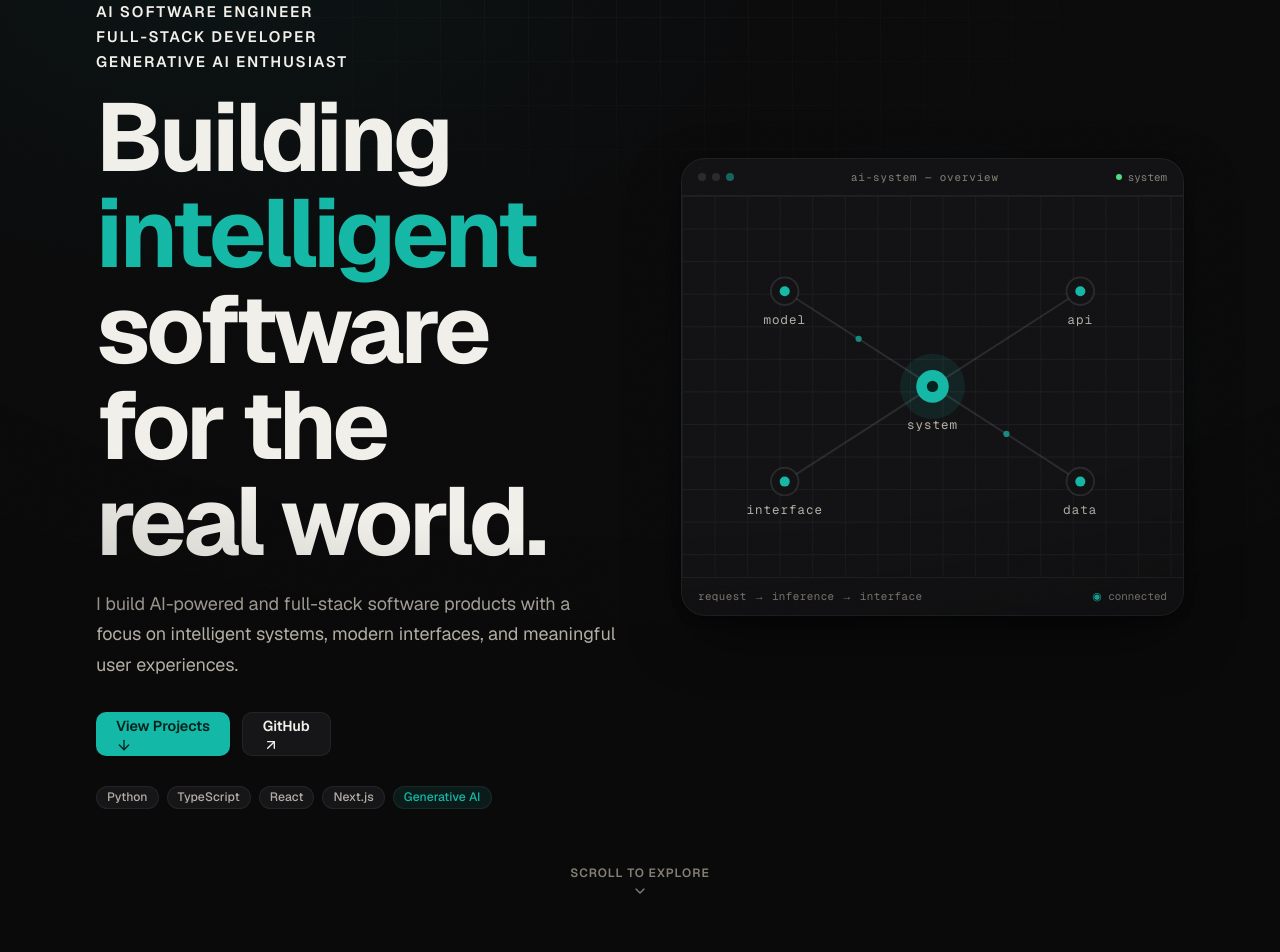
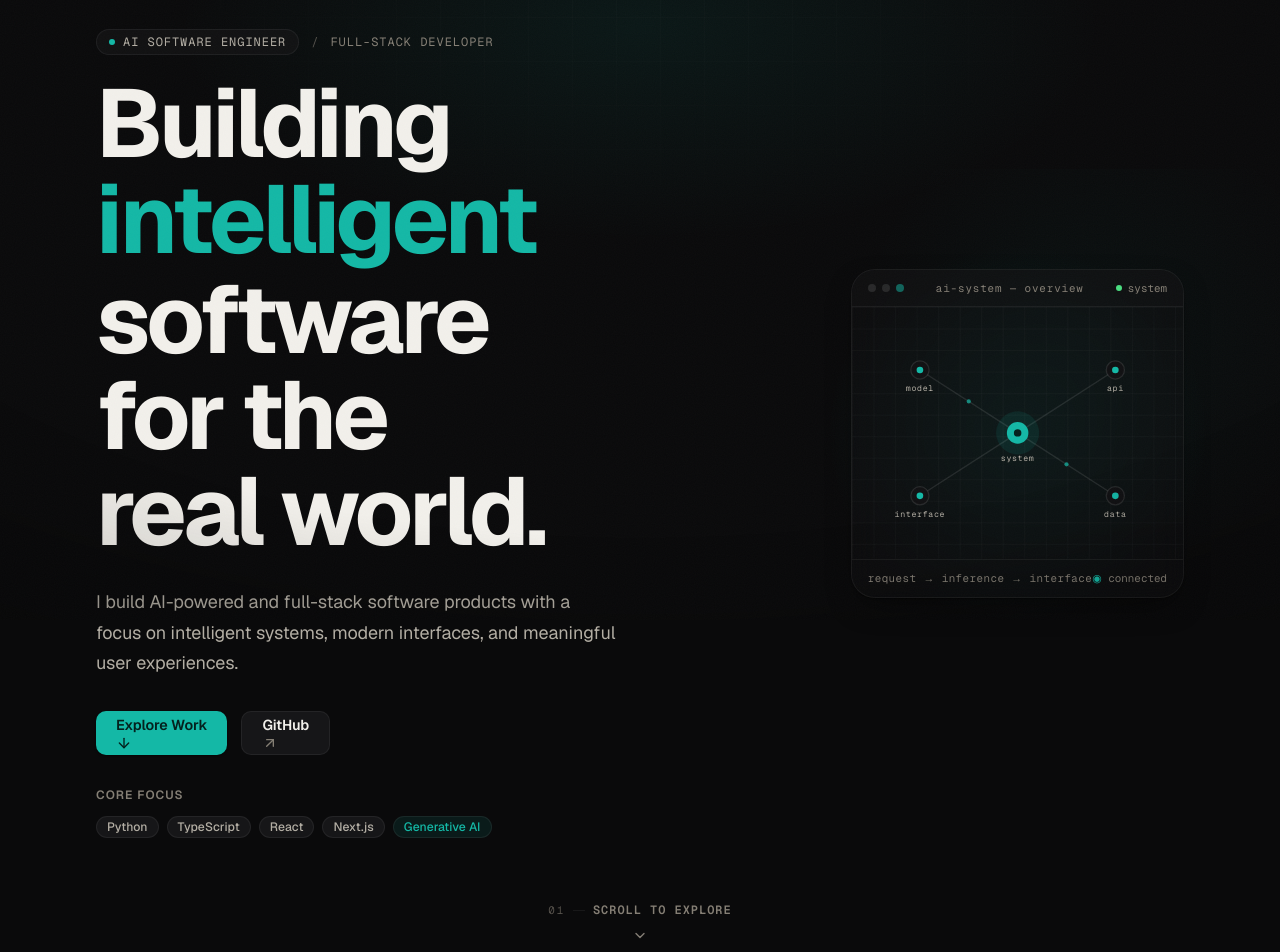
Before and after one commit to santheesh73/Portfolio, a Next.js app: page / in a window 1280 px wide. Shown: the part 180-1132 px from the top of the page. Built offline with nearby package versions, Linux system fonts and the light colour scheme.

Commit message:
feat: transform hero into cinematic opening scene

```diff
--- a/src/components/home/Hero.tsx
+++ b/src/components/home/Hero.tsx
@@ -1,9 +1,11 @@
 import { ArrowDown, ArrowUpRight } from "lucide-react";
-import { ChevronDown } from "lucide-react";
 import { Container } from "@/components/ui/Container";
 import { Button } from "@/components/ui/Button";
 import { Badge } from "@/components/ui/Badge";
 import { FadeIn } from "@/components/motion/FadeIn";
+import { HeroHeading } from "@/components/home/HeroHeading";
+import { HeroScrollWrapper } from "@/components/home/HeroScrollWrapper";
+import { HeroScrollCue } from "@/components/home/HeroScrollCue";
 import { HeroVisual } from "@/components/home/HeroVisual";
 import { profile } from "@/data/profile";
 
@@ -16,70 +18,79 @@ const HERO_TECHNOLOGIES = [
 ];
 
 /**
- * Phase 2 — Premium Hero experience.
- * Server component: entrance motion is delegated to the
- * reduced-motion-aware FadeIn primitive; pointer interaction
- * lives inside the client HeroVisual boundary.
+ * Phase 3 — Cinematic Hero / Opening Scene.
+ * Server component: renders initial semantic HTML, keeps client boundary
+ * strictly inside focused interactive motion components.
  */
 export function Hero() {
   return (
-    <section aria-labelledby="hero-heading" className="relative overflow-clip">
-      {/* Refined background: soft radial depth + fine grid (reduced on mobile) */}
-      <div aria-hidden="true" className="pointer-events-none absolute inset-0">
-        <div className="absolute inset-0 bg-[radial-gradient(52rem_30rem_at_18%_8%,rgba(15,118,110,0.08),transparent_65%)]" />
-        <div className="absolute inset-0 hidden bg-[linear-gradient(to_right,var(--border-subtle)_1px,transparent_1px),linear-gradient(to_bottom,var(--border-subtle)_1px,transparent_1px)] bg-[size:44px_44px] [mask-image:radial-gradient(46rem_30rem_at_50%_0%,black,transparent_75%)] opacity-70 sm:block" />
+    <section
+      aria-labelledby="hero-heading"
+      className="relative flex min-h-[100svh] flex-col justify-between overflow-clip pt-16"
+    >
+      {/* Cinematic Atmosphere (Pure CSS, 0 JS runtime cost) */}
+      <div
+        aria-hidden="true"
+        className="pointer-events-none absolute inset-0 -z-10 overflow-hidden"
+      >
+        {/* Soft radial depth centered behind heading */}
+        <div className="absolute top-0 left-1/2 -translate-x-1/2 h-[560px] w-full max-w-5xl bg-[radial-gradient(ellipse_65%_55%_at_50%_25%,rgba(20,184,166,0.08),transparent_70%)]" />
+
+        {/* Secondary faint ambient depth */}
+        <div className="absolute top-1/4 right-0 h-[420px] w-[460px] bg-[radial-gradient(circle_at_60%_40%,rgba(20,184,166,0.04),transparent_65%)]" />
+
+        {/* Subtle architectural grid with radial fade */}
+        <div className="absolute inset-0 atmosphere-grid atmosphere-grid-fade opacity-35" />
       </div>
 
-      <Container className="relative flex min-h-[calc(100svh-4rem)] flex-col justify-center py-14 sm:py-20">
-        <div className="grid grid-cols-1 items-center gap-12 lg:grid-cols-[1.04fr_0.96fr] lg:gap-10">
-          {/* ---- Content ---- */}
-          <div className="flex max-w-2xl flex-col">
-            <FadeIn>
-              <p className="flex items-center gap-2.5">
+      <Container className="relative flex flex-1 flex-col justify-center py-10 sm:py-16 lg:py-20">
+        <HeroScrollWrapper>
+          <div className="grid grid-cols-1 items-center gap-12 lg:grid-cols-[1.12fr_0.88fr] lg:gap-12 xl:gap-16">
+            {/* ---- Editorial Identity & Headline ---- */}
+            <div className="flex max-w-2xl flex-col lg:max-w-none">
+              {/* Identity Eyebrow */}
+              <FadeIn delay={0.15} y={10}>
+                <div className="flex flex-wrap items-center gap-2.5 sm:gap-3">
+                  <span className="inline-flex items-center gap-2 rounded-full border border-border-subtle bg-surface-muted/60 px-3 py-1 text-xs font-mono tracking-[0.08em] text-text-secondary">
                     <span
                       aria-hidden="true"
-                  className="inline-block size-1.5 rounded-full bg-accent"
+                      className="size-1.5 rounded-full bg-accent"
                     />
-                <span className="type-eyebrow text-text-secondary">
-                  AI • Full-stack • Product engineering
+                    <span>AI SOFTWARE ENGINEER</span>
                   </span>
-              </p>
+                  <span
+                    aria-hidden="true"
+                    className="text-xs font-mono text-text-muted/60"
+                  >
+                    /
+                  </span>
+                  <span className="text-xs font-mono tracking-[0.08em] uppercase text-text-muted">
+                    FULL-STACK DEVELOPER
+                  </span>
+                </div>
               </FadeIn>
 
-            <FadeIn delay={0.06}>
-              <ul
-                aria-label="Professional identity"
-                className="mt-5 space-y-1 text-[0.95rem] font-semibold uppercase leading-snug tracking-[0.12em] text-text-primary"
-              >
-                {profile.roles.map((role) => (
-                  <li key={role}>{role}</li>
-                ))}
-              </ul>
-            </FadeIn>
+              {/* Cinematic Headline */}
+              <HeroHeading />
 
-            <FadeIn delay={0.12}>
-              <h1
-                id="hero-heading"
-                className="type-display mt-4 text-text-primary"
-              >
-                Building <span className="text-accent">intelligent</span>{" "}
-                software for the real world.
-              </h1>
-            </FadeIn>
-
-            <FadeIn delay={0.18}>
-              <p className="type-body-large mt-5 max-w-xl text-pretty text-text-secondary">
+              {/* Supporting Statement */}
+              <FadeIn delay={0.7} y={12}>
+                <p className="type-body-large mt-6 max-w-xl text-pretty text-text-secondary">
                   I build AI-powered and full-stack software products with a
                   focus on intelligent systems, modern interfaces, and
                   meaningful user experiences.
                 </p>
               </FadeIn>
 
-            <FadeIn delay={0.24}>
-              <div className="mt-8 flex flex-col gap-3 sm:flex-row sm:items-center">
-                <Button href="/#projects">
-                  View Projects
-                  <ArrowDown className="size-4" aria-hidden="true" />
+              {/* Primary & Secondary Actions */}
+              <FadeIn delay={0.88} y={12}>
+                <div className="mt-8 flex flex-wrap items-center gap-3.5">
+                  <Button href="/#projects" className="group">
+                    Explore Work
+                    <ArrowDown
+                      className="size-4 transition-transform duration-200 group-hover:translate-y-0.5"
+                      aria-hidden="true"
+                    />
                   </Button>
                   <Button
                     variant="secondary"
@@ -87,43 +98,54 @@ export function Hero() {
                     target="_blank"
                     rel="noreferrer"
                     aria-label="Open GitHub profile in a new tab"
+                    className="group"
                   >
                     GitHub
-                  <ArrowUpRight className="size-4" aria-hidden="true" />
+                    <ArrowUpRight
+                      className="size-4 text-text-muted transition-transform duration-200 group-hover:text-text-primary group-hover:translate-x-0.5 group-hover:-translate-y-0.5"
+                      aria-hidden="true"
+                    />
                   </Button>
                 </div>
               </FadeIn>
 
-            <FadeIn delay={0.3}>
+              {/* Supporting Focus Badges */}
+              <FadeIn delay={1.02} y={10}>
+                <div className="mt-8 flex flex-col gap-2.5">
+                  <span className="type-label text-[0.68rem] uppercase tracking-[0.14em] text-text-muted">
+                    Core Focus
+                  </span>
                   <ul
                     aria-label="Core technologies"
-                className="mt-7 flex flex-wrap gap-2"
+                    className="flex flex-wrap gap-2"
                   >
                     {HERO_TECHNOLOGIES.map((tech) => (
                       <li key={tech}>
-                    <Badge variant={tech === "Generative AI" ? "accent" : "default"}>
+                        <Badge
+                          variant={
+                            tech === "Generative AI" ? "accent" : "default"
+                          }
+                        >
                           {tech}
                         </Badge>
                       </li>
                     ))}
                   </ul>
+                </div>
               </FadeIn>
             </div>
 
-          {/* ---- Visual ---- */}
-          <FadeIn delay={0.2} y={20}>
+            {/* ---- Technical Blueprint Visual (Desktop Only) ---- */}
+            <div className="hidden lg:flex justify-center xl:justify-end">
+              <FadeIn delay={0.35} y={18}>
                 <HeroVisual />
               </FadeIn>
             </div>
+          </div>
+        </HeroScrollWrapper>
 
-        {/* ---- Scroll guidance (decorative) ---- */}
-        <div
-          aria-hidden="true"
-          className="mt-14 flex flex-col items-center gap-1.5 text-text-muted"
-        >
-          <p className="type-label">Scroll to explore</p>
-          <ChevronDown className="size-4 animate-bounce" />
-        </div>
+        {/* ---- Scroll Guidance Cue ---- */}
+        <HeroScrollCue />
       </Container>
     </section>
   );
--- /dev/null
+++ b/src/components/home/HeroHeading.tsx
@@ -0,0 +1,47 @@
+"use client";
+
+import { motion, useReducedMotion } from "motion/react";
+
+/**
+ * Editorial cinematic headline with controlled line-by-line reveal.
+ * Preserves accessible semantic <h1> structure while animating visual lines.
+ */
+export function HeroHeading() {
+  const reduce = useReducedMotion();
+
+  return (
+    <h1
+      id="hero-heading"
+      className="type-display mt-5 text-text-primary"
+    >
+      <span className="block overflow-hidden pb-1">
+        <motion.span
+          className="block"
+          initial={reduce ? false : { y: "105%", opacity: 0 }}
+          animate={{ y: 0, opacity: 1 }}
+          transition={
+            reduce
+              ? { duration: 0.01 }
+              : { duration: 0.65, delay: 0.35, ease: [0.16, 1, 0.3, 1] }
+          }
+        >
+          Building <span className="text-accent">intelligent</span>
+        </motion.span>
+      </span>
+      <span className="block overflow-hidden pb-1">
+        <motion.span
+          className="block"
+          initial={reduce ? false : { y: "105%", opacity: 0 }}
+          animate={{ y: 0, opacity: 1 }}
+          transition={
+            reduce
+              ? { duration: 0.01 }
+              : { duration: 0.65, delay: 0.5, ease: [0.16, 1, 0.3, 1] }
+          }
+        >
+          software for the real world.
+        </motion.span>
+      </span>
+    </h1>
+  );
+}
--- /dev/null
+++ b/src/components/home/HeroScrollCue.tsx
@@ -0,0 +1,46 @@
+"use client";
+
+import { motion, useReducedMotion } from "motion/react";
+import { ChevronDown } from "lucide-react";
+
+/**
+ * Editorial scroll indicator with subtle, calm vertical motion.
+ * Respects reduced motion and functions as an accessible link to #projects.
+ */
+export function HeroScrollCue() {
+  const reduce = useReducedMotion();
+
+  return (
+    <motion.div
+      initial={reduce ? false : { opacity: 0, y: 8 }}
+      animate={{ opacity: 1, y: 0 }}
+      transition={
+        reduce
+          ? { duration: 0.01 }
+          : { delay: 1.2, duration: 0.5, ease: [0.22, 1, 0.36, 1] }
+      }
+      className="mt-12 flex flex-col items-center justify-center pt-4"
+    >
+      <a
+        href="#projects"
+        className="group inline-flex flex-col items-center gap-2 text-text-muted transition-colors hover:text-text-primary focus-visible:outline-none focus-visible:ring-2 focus-visible:ring-accent rounded-sm"
+        aria-label="Scroll to projects section"
+      >
+        <div className="flex items-center gap-2 font-mono text-[0.68rem] tracking-[0.16em] uppercase">
+          <span className="text-text-muted/60">01</span>
+          <span className="h-px w-3 bg-border-subtle" aria-hidden="true" />
+          <span className="type-label tracking-[0.14em]">Scroll to explore</span>
+        </div>
+        <motion.div
+          animate={reduce ? undefined : { y: [0, 4, 0] }}
+          transition={{ duration: 2.4, repeat: Infinity, ease: "easeInOut" }}
+        >
+          <ChevronDown
+            className="size-4 text-text-muted transition-colors group-hover:text-accent"
+            aria-hidden="true"
+          />
+        </motion.div>
+      </a>
+    </motion.div>
+  );
+}
--- /dev/null
+++ b/src/components/home/HeroScrollWrapper.tsx
@@ -0,0 +1,30 @@
+"use client";
+
+import { motion, useReducedMotion, useScroll, useTransform } from "motion/react";
+import type { ReactNode } from "react";
+
+/**
+ * Subtle GPU-accelerated response to initial viewport scroll.
+ * Applies gentle scale and opacity fade without continuous React re-renders.
+ */
+export function HeroScrollWrapper({ children }: { children: ReactNode }) {
+  const reduce = useReducedMotion();
+  const { scrollY } = useScroll();
+
+  const opacity = useTransform(scrollY, [0, 420], [1, 0.72]);
+  const scale = useTransform(scrollY, [0, 420], [1, 0.985]);
+  const y = useTransform(scrollY, [0, 420], [0, -18]);
+
+  if (reduce) {
+    return <div className="relative flex flex-1 flex-col justify-center w-full">{children}</div>;
+  }
+
+  return (
+    <motion.div
+      style={{ opacity, scale, y }}
+      className="relative flex flex-1 flex-col justify-center w-full"
+    >
+      {children}
+    </motion.div>
+  );
+}
--- a/src/components/home/HeroVisual.tsx
+++ b/src/components/home/HeroVisual.tsx
@@ -113,17 +113,17 @@ export function HeroVisual() {
       {/* Soft accent depth behind the card */}
       <motion.div
         aria-hidden="true"
-        className="absolute -inset-6 rounded-xl bg-[radial-gradient(closest-side,rgba(15,118,110,0.12),transparent)]"
+        className="absolute -inset-6 rounded-xl bg-[radial-gradient(closest-side,rgba(20,184,166,0.12),transparent)]"
         style={parallaxEnabled ? { x: glowX, y: glowY } : undefined}
       />
 
       <motion.div
         aria-hidden="true"
-        className="relative overflow-hidden rounded-xl border border-border bg-surface shadow-elevated"
+        className="relative overflow-hidden rounded-xl border border-border-subtle bg-surface/50 shadow-card backdrop-blur-md"
         style={parallaxEnabled ? { x: cardX, y: cardY } : undefined}
       >
         {/* Window header */}
-        <div className="flex items-center justify-between border-b border-border-subtle px-4 py-2.5">
+        <div className="flex items-center justify-between border-b border-border-subtle bg-surface-muted/30 px-4 py-2.5">
           <div className="flex items-center gap-1.5">
             <span className="size-2 rounded-full bg-border" />
             <span className="size-2 rounded-full bg-border" />
```
Lines whose indentation alone changed are shown as unchanged.
